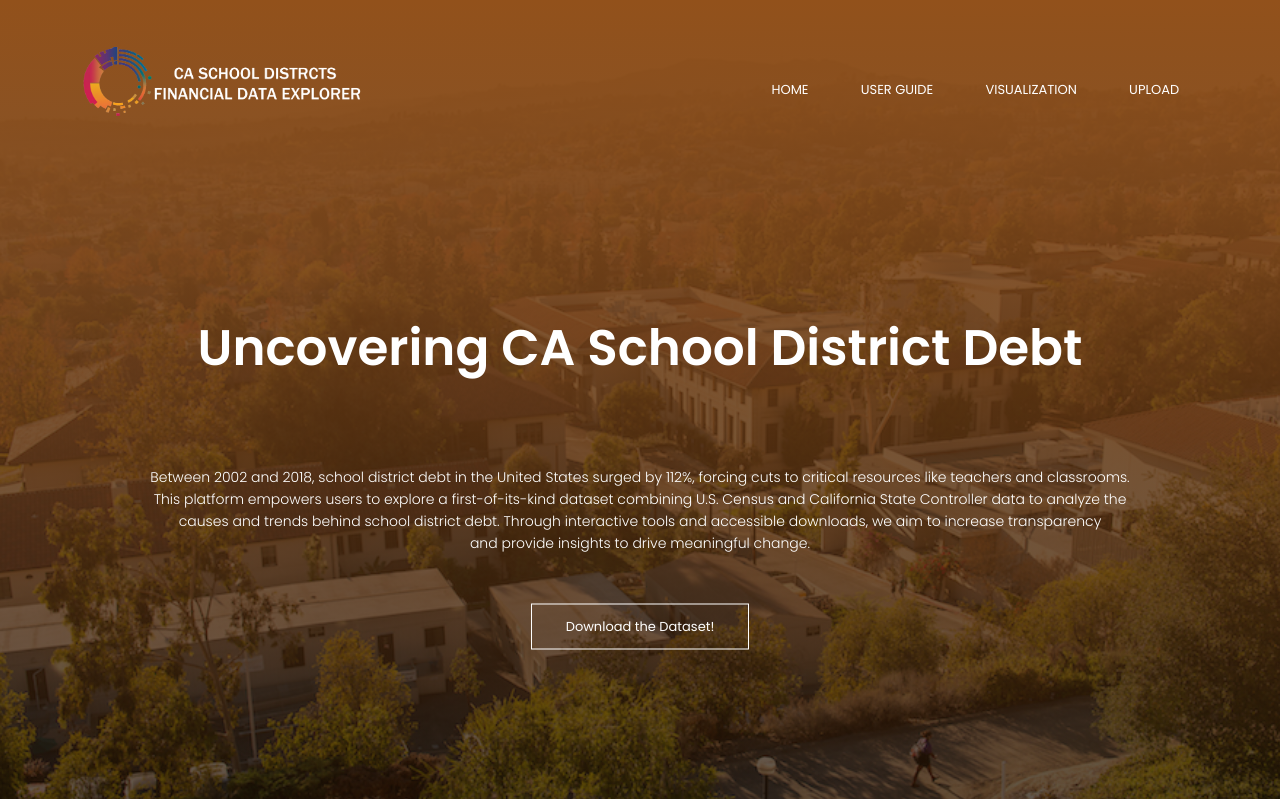
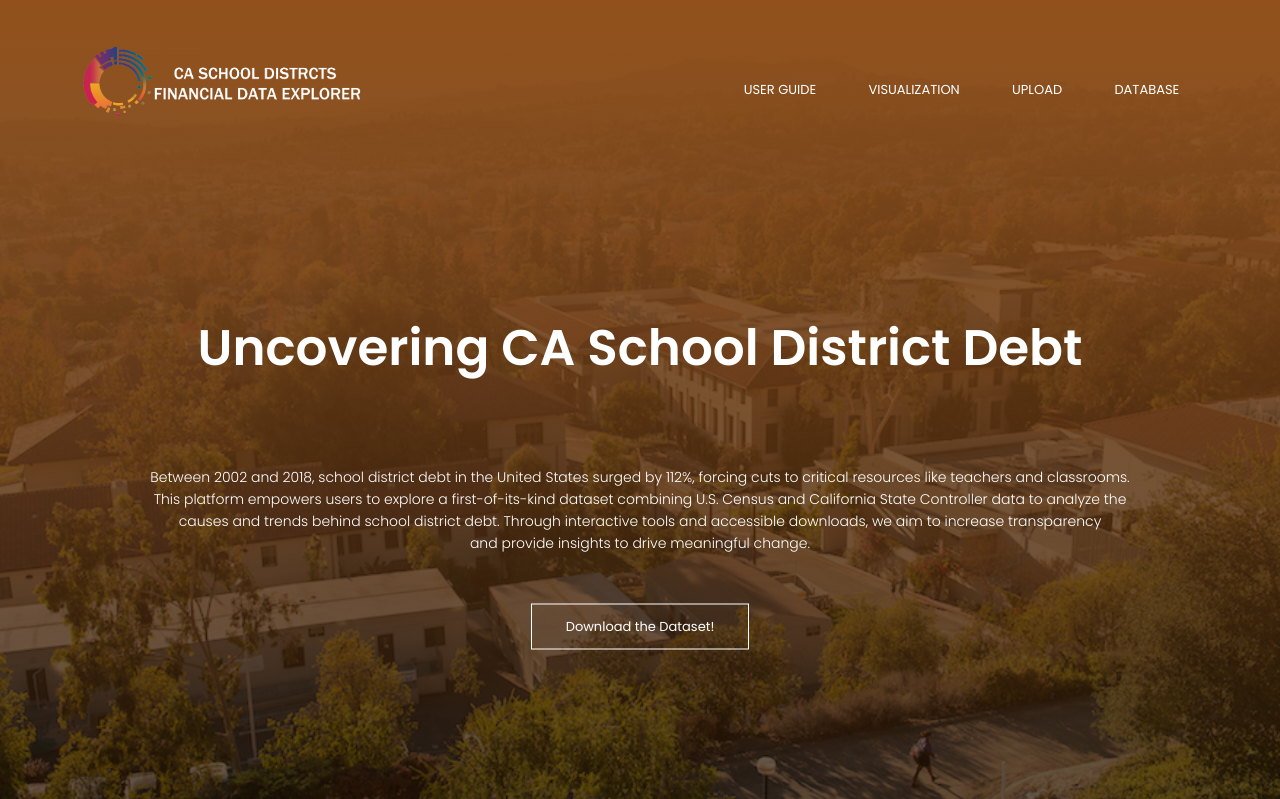
Before and after one commit to wschwegler/CASchoolDistrictsFinancialDataExplorer, a Flask app: page / in a window 1280 px wide. Shown: the top 799 px of the page. Run offline with Flask 3, Linux system fonts and the light colour scheme; some libraries are stand-ins or nearby versions.

Commit message:
Update index.html
Added database button

```diff
--- a/templates/index.html
+++ b/templates/index.html
@@ -18,10 +18,10 @@
             <div class="nav-links" id="nav-links">
                 <i class="fa fa-times" onclick="hideMenu()"></i>
                 <ul>
-                    <li><a href="index.html">HOME</a></li>
                     <li><a href="">USER GUIDE</a></li>
                     <li><a href="{{ url_for('home.visualization') }}">VISUALIZATION</a></li>
                     <li><a href="#" onclick="redirectToPage()">UPLOAD</a></li>
+                    <li><a href="#" onclick="redirectToPage()">DATABASE</a></li>
                     <script>
                         function redirectToPage() {
                             const correctPassword = "oxy";
```
